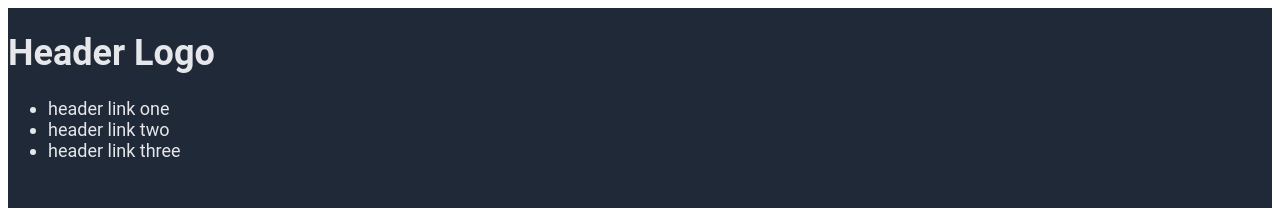
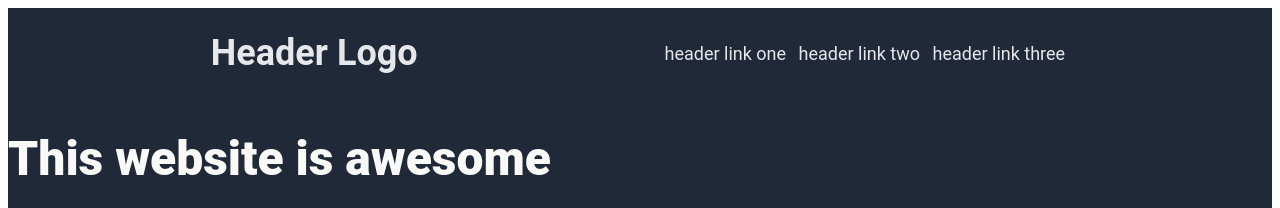
Before and after one commit to sjursaa/odin-landing-page, a plain HTML site: page index.html in a window 1280 px wide. Shown: the top 208 px of the page. Drawn offline with Linux system fonts and the light colour scheme.

Commit message:
setup header properly

```diff
--- a/style.css
+++ b/style.css
@@ -13,6 +13,18 @@ footer,
   color: #e5e7eb;
   background-color: #1f2937;
   font-size: 18px;
+}
+
+header {
+  display: flex;
+  align-items: center;
+  justify-content: space-evenly;
+}
+
+header li {
+  list-style-type: none;
+  display: inline;
+  padding: 4px;
 }
 
 .hero-section h1 {
```
